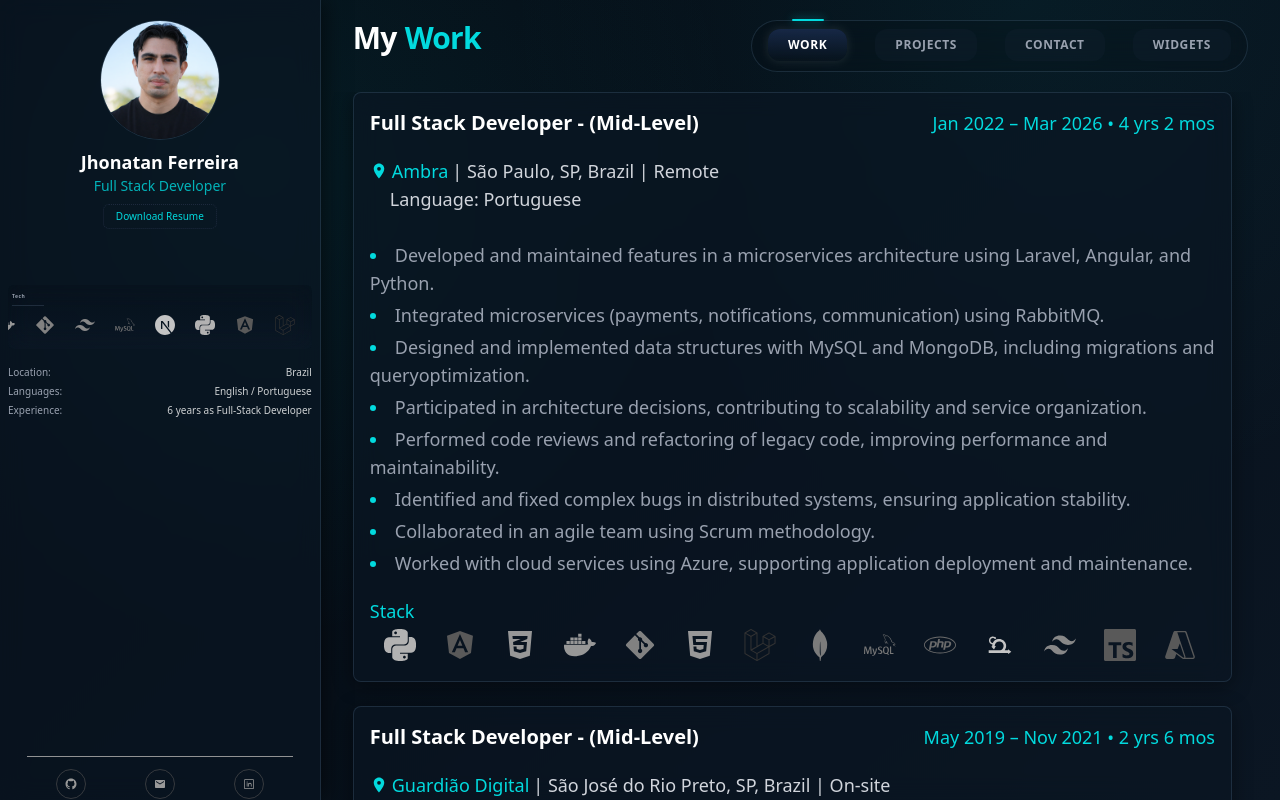
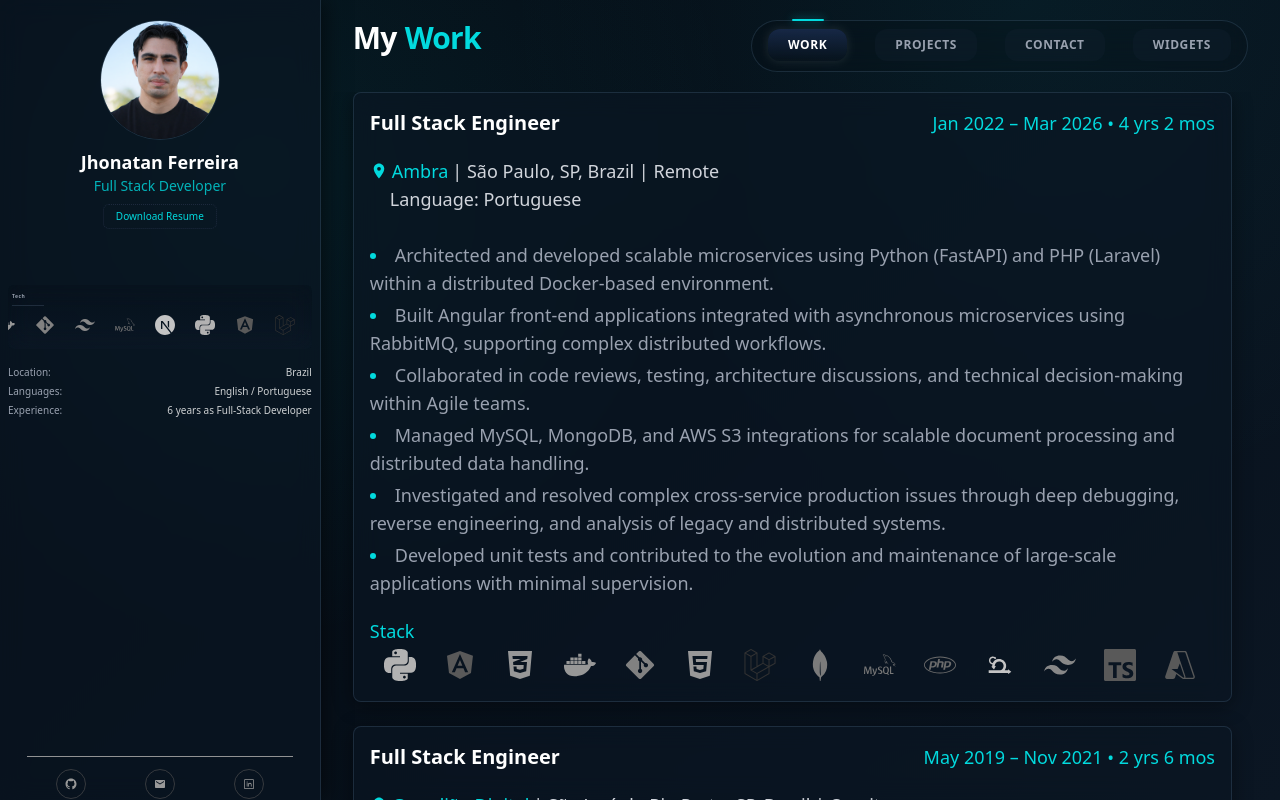
Before and after one commit to jhonatanAlanFerreira/portfolio, a Next.js app: page / in a window 1280 px wide. Built offline with nearby package versions, Linux system fonts and the light colour scheme.

Commit message:
update work bullet points

```diff
--- a/app/components/pageComponents/Work/WorkData.ts
+++ b/app/components/pageComponents/Work/WorkData.ts
@@ -4,19 +4,17 @@ import { icons } from "../../../Icons";
 export const WorkData = [
   {
     company: "Ambra",
-    role: "Full Stack Developer - (Mid-Level)",
+    role: "Full Stack Engineer",
     period: formatWorkPeriod("2022-01", "2026-03"),
     location: "São Paulo, SP, Brazil | Remote",
     language: "Portuguese",
     responsibilities: [
-      "Developed and maintained features in a microservices architecture using Laravel, Angular, and Python.",
-      "Integrated microservices (payments, notifications, communication) using RabbitMQ.",
-      "Designed and implemented data structures with MySQL and MongoDB, including migrations and queryoptimization.",
-      "Participated in architecture decisions, contributing to scalability and service organization.",
-      "Performed code reviews and refactoring of legacy code, improving performance and maintainability.",
-      "Identified and fixed complex bugs in distributed systems, ensuring application stability.",
-      "Collaborated in an agile team using Scrum methodology.",
-      "Worked with cloud services using Azure, supporting application deployment and maintenance.",
+      "Architected and developed scalable microservices using Python (FastAPI) and PHP (Laravel) within a distributed Docker-based environment.",
+      "Built Angular front-end applications integrated with asynchronous microservices using RabbitMQ, supporting complex distributed workflows.",
+      "Collaborated in code reviews, testing, architecture discussions, and technical decision-making within Agile teams.",
+      "Managed MySQL, MongoDB, and AWS S3 integrations for scalable document processing and distributed data handling.",
+      "Investigated and resolved complex cross-service production issues through deep debugging, reverse engineering, and analysis of legacy and distributed systems.",
+      "Developed unit tests and contributed to the evolution and maintenance of large-scale applications with minimal supervision.",
     ],
     stack: [
       icons.python,
@@ -37,19 +35,15 @@ export const WorkData = [
   },
   {
     company: "Guardião Digital",
-    role: "Full Stack Developer - (Mid-Level)",
+    role: "Full Stack Engineer",
     period: formatWorkPeriod("2019-05", "2021-11"),
     location: "São José do Rio Preto, SP, Brazil | On-site",
     language: "Portuguese",
     responsibilities: [
-      "Developed and maintained monolithic applications using Laravel and Angular.",
-      "Participated in rewriting a legacy Flash application into a modern architecture using Angular and Laravel.",
-      "Worked extensively with SQL, analyzing and optimizing complex queries and database functions.",
-      "Debugged legacy systems, identifying and fixing issues in critical functionalities.",
-      "Developed solutions using plain PHP as well as frameworks, adapting to different system contexts.",
-      "Worked on multiple projects simultaneously, implementing new features and fixing bugs.",
-      "Built image processing solutions for data analysis automation using specialized libraries.",
-      "Developed image processing pipelines using OpenCV for automated data analysis.",
+      "Contributed to the modernization of a large legacy Flash application into a modern Angular + Laravel platform with redesigned architecture and UI.",
+      "Developed and maintained complex business-critical features, APIs, Angular components, and PostgreSQL queries/functions across multiple large-scale applications.",
+      "Independently led standalone projects, handling architecture, backend development, database design, debugging, deployments, and production support with minimal supervision.",
+      "Troubleshot undocumented legacy systems, resolved complex production issues, and maintained legacy AngularJS/Angular 2 applications during modernization initiatives.",
     ],
     stack: [
       icons.angular,
```
